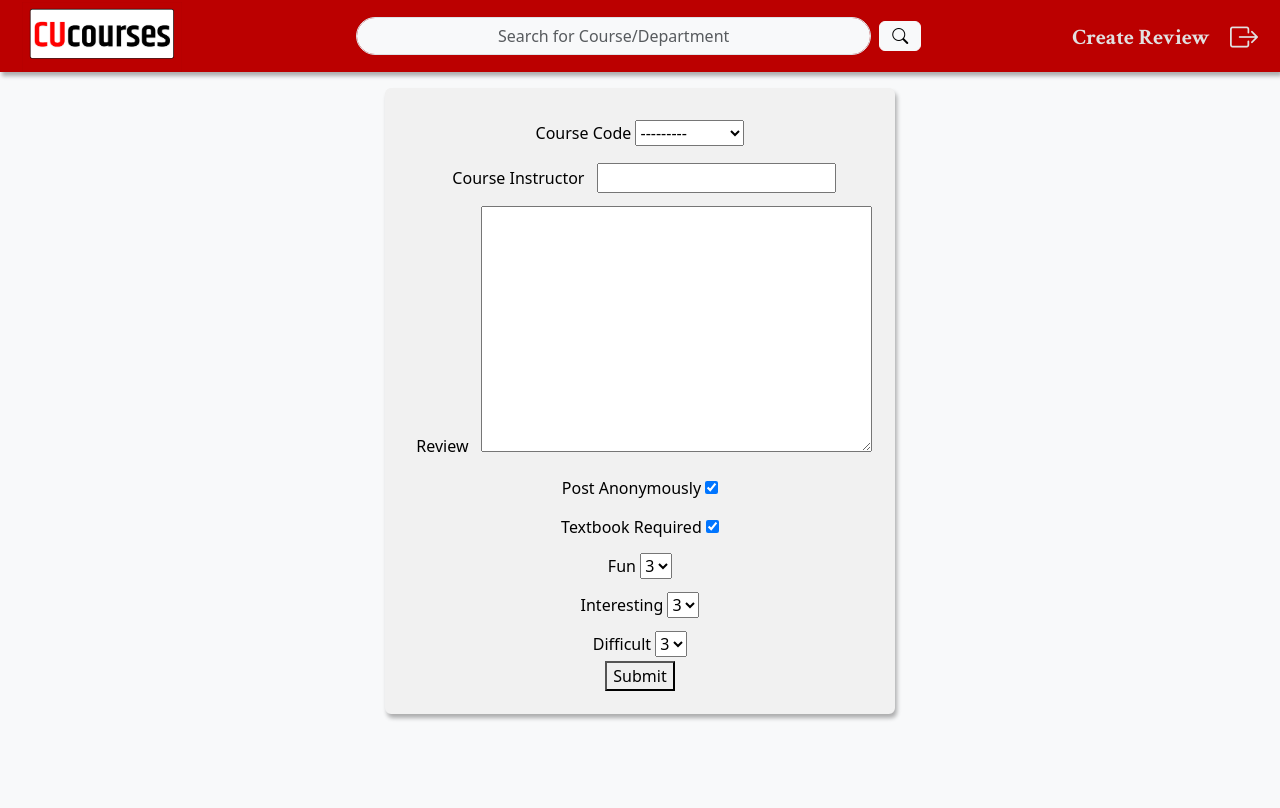
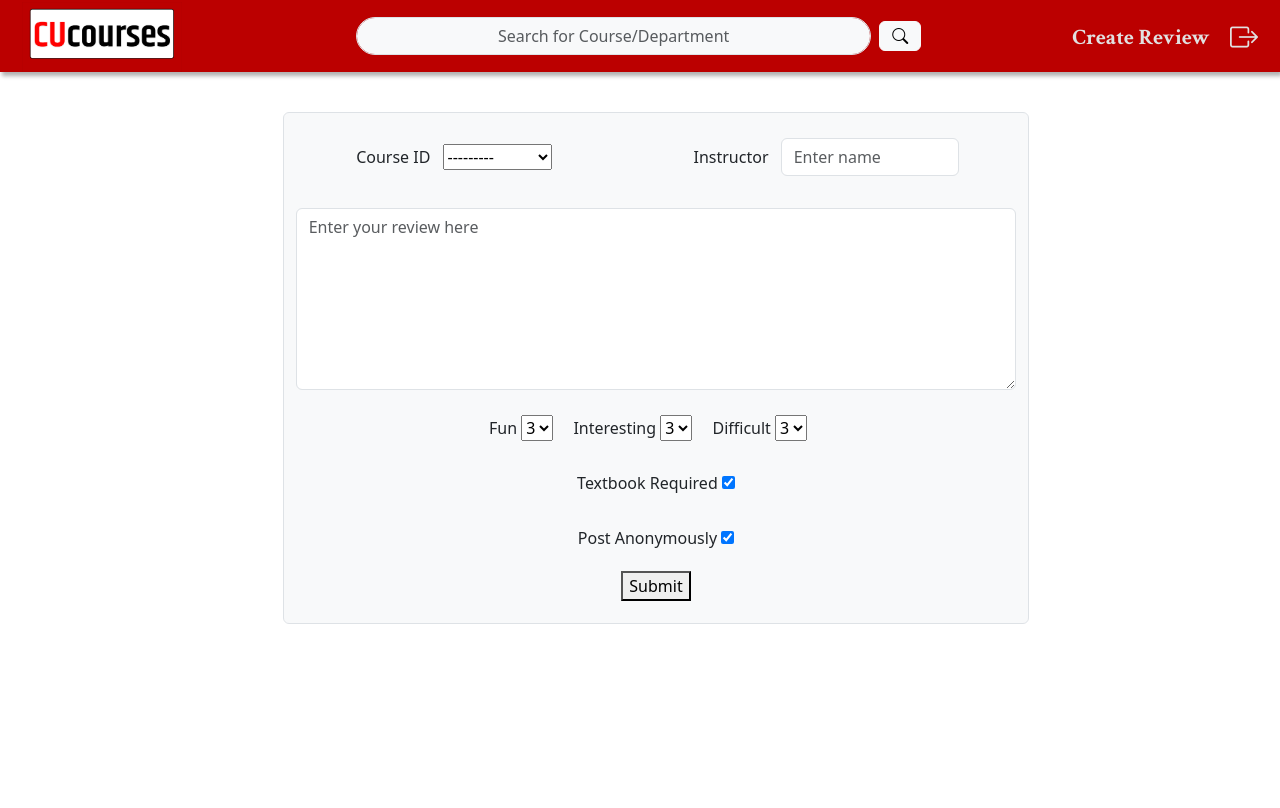
Before and after one commit to Levrk/CUcourses, a Django app: page /create-review/ in a window 1280 px wide. Run offline with Django 4.2, Linux system fonts and the light colour scheme; a user stored in the database is signed in; data comes from the database, SQL or seed files in the repository; some web fonts are replaced.

Commit message:
Merge branch 'main' of https://github.com/Levrk/CUcourses

```diff
--- a/reviews/models.py
+++ b/reviews/models.py
@@ -71,7 +71,10 @@ class review(models.Model):
 
     def snippet (self):
         """ returns first 150 characters of [reviewText] """
-        return "\"" + self.reviewText[:150] + "...\""
+        if len(self.reviewText)>151:
+            return "\"" + self.reviewText[:150] + "...\""
+        else:
+            return "\"" + self.reviewText + "\""
 
     class Meta:
         ordering = ['created']
--- a/reviews/templates/reviews/Review_form.html
+++ b/reviews/templates/reviews/Review_form.html
@@ -12,49 +12,65 @@
             <div class="container-fluid-p-0 d-flex flex-row belowNav">
 
                 <!-- End of sidebar, beginning of main page content-->
-                <div class="contentTable bg-light">
-                    <div>
-                        <form method="post" class="box m-3 text-center rounded">
+                <div class="contentTable">
+                    <div class="col-7 pt-4" >
+                        <form method="post" class="border-1 m-3 rounded form-control bg-light">
                             {% csrf_token %}
-                            <div>
-                                <label for="{{ form.course.id_for_label }}">Course Code</label>
-                                {{ form.course }}
+                            <div class="form-group text-center">
+                                <div class="row py-3">
+                                    <div class="col-6 p-0">
+                                        <div class="form-group form-check-inline">
+                                            <label for="{{ form.course.id_for_label }}" class="me-2">Course ID</label>
+                                            <div class="form-control-md form-check-inline ">{{ form.course }} </div>
+
+                                        </div>
+                                    </div>
+
+
+                                    <div class="col-6 p-0">
+                                        <div class="form-group form-check-inline">
+                                            <label class="me-2 form-check-inline" for="{{ form.instructor.id_for_label }}">Instructor</label>
+                                            <input class="form-control form-check-inline" type="text" name="{{ form.instructor.name}}" placeholder="Enter name" style="width: 50%;">
+                                        </div>
+                                    </div>
+                                </div>
                             </div>
-                            <div class="m-2">
-                                <label class="m-2" for="{{ form.instructor.id_for_label }}">Course Instructor</label>
-                                {{ form.instructor }}
+
+                            <div class="form-group my-3">
+                                <textarea class="form-control" placeholder="Enter your review here" name="{{ form.reviewText.name }}" id="{{ form.reviewText.id_for_label }}" rows="7"></textarea>
                             </div>
-                            <div>
-                                <label class="m-2" for="{{ form.reviewText.id_for_label }}">Review </label>
-                                {{ form.reviewText }}
+
+                            <div class="form-group text-center my-3">
+                                <div class="form-group form-check-inline">
+                                    <label for="{{ form.fun.id_for_label }}" class="left-label">Fun</label>
+                                    {{ form.fun }}
+                                </div>
+                                <div class="form-group form-check-inline">
+                                    <label for="{{ form.interesting.id_for_label }}" class="left-label">Interesting</label>
+                                    {{ form.interesting }}
+                                </div>
+                                <div class="form-group form-check-inline">
+                                    <label for="{{ form.difficult.id_for_label }}" class="left-label">Difficult</label>
+                                    {{ form.difficult }}
+                                </div>
                             </div>
-                            <div>
-                                <label for="{{ form.anon.id_for_label }}" class="left-label">Post Anonymously</label>
-                                {{ form.anon }}
-                            </div>
-                            <div>
+
+                            <div class="form-group text-center my-3">
                                 <label for="{{ form.textbook.id_for_label }}">Textbook Required</label>
                                 {{ form.textbook }}
                             </div>
-                            <div>
-                                <label for="{{ form.fun.id_for_label }}" class="left-label">Fun</label>
-                                {{ form.fun }}
+
+                            <div class="form-group text-center my-3">
+                                <div class="form-group ">
+                                    <label for="{{ form.anon.id_for_label }}" class="left-label">Post Anonymously</label>
+                                    {{ form.anon }}
+                                </div>
                             </div>
-                            <div>
-                                <label for="{{ form.interesting.id_for_label }}" class="left-label">Interesting</label>
-                                {{ form.interesting }}
+
+                            <input type="hidden" name="user" value="{{ request.user.pk }}">
+                            <div class="form-group text-center my-3">
+                                <button type="submit" >Submit</button>
                             </div>
-                            <div>
-                                <label for="{{ form.difficult.id_for_label }}" class="left-label">Difficult</label>
-                                {{ form.difficult }}
-                            </div>
-                            <input type="hidden" name="user" value="{{ request.user.pk }}">
-                            <button type="submit">Submit</button>
-                            <!--
-                                {% csrf_token %}
-                                {{ form.as_p }}
-                                <input type="hidden" name="user" value="{{ request.user.pk }}">
-                                <button type="submit">Submit</button> -->
                             </form>
                     </div>
                 </div>
```
